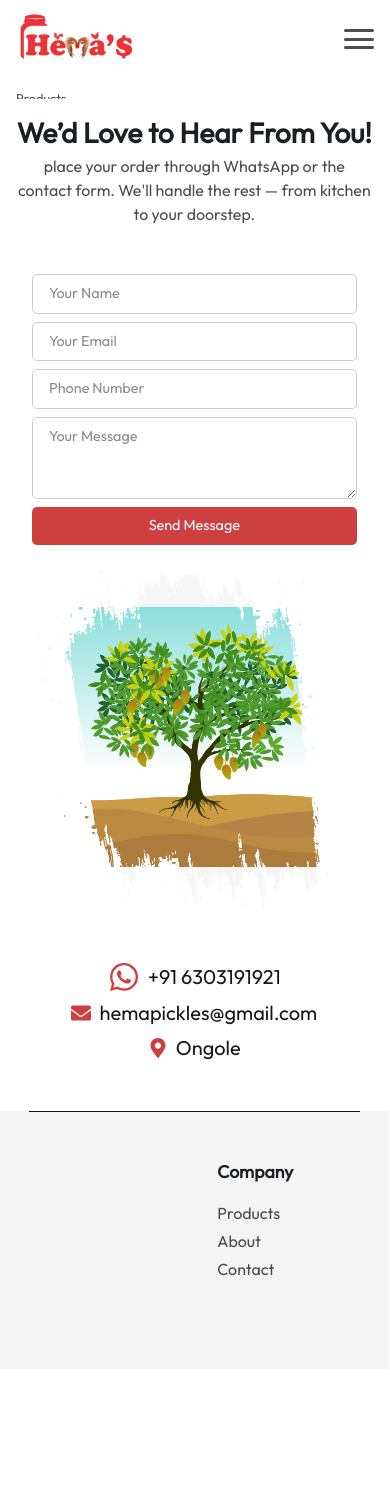
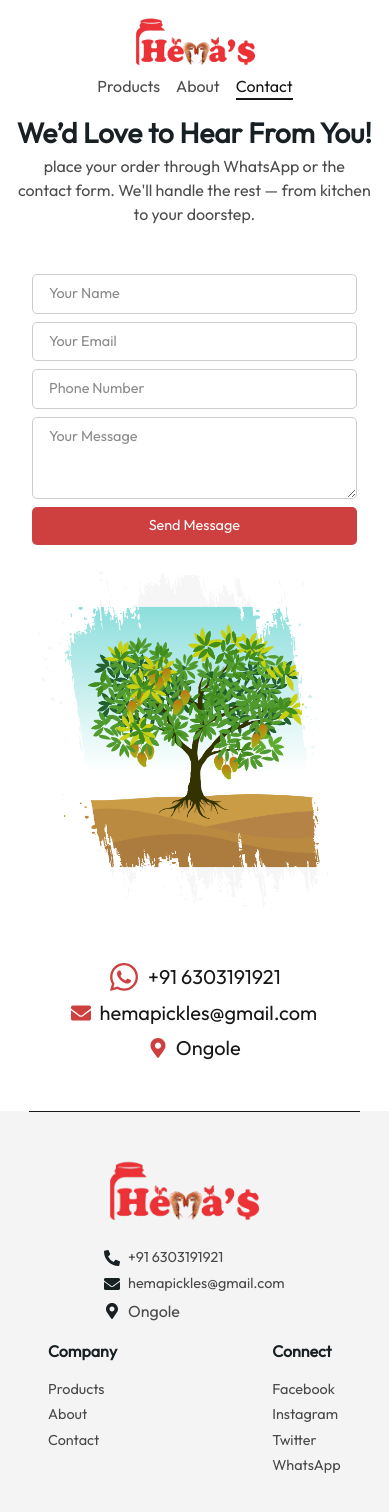
Before and after one commit to tarunappari/hema-pickles, a Next.js app: page /contact in a window 390 px wide. Shown: the top 1512 px of the page. Before the commit the page ends 1369 px from the top, so only its background shows below. Built offline with nearby package versions, Linux system fonts and the light colour scheme.

Commit message:
responsivesness is completed

```diff
--- a/components/common/Footer.jsx
+++ b/components/common/Footer.jsx
@@ -25,7 +25,7 @@ const Footer = () => {
                     </div>
                 </div>
             </div>
-            <div className={styles.footerLinksContainer}>
+            <div className={`${styles.footerLinksContainer} ${styles.desktopInfo}`}>
                 <div>
                     <h2>Company</h2>
                 </div>
@@ -35,7 +35,7 @@ const Footer = () => {
                     <Link href=''>Contact</Link>
                 </div>
             </div>
-            <div className={styles.footerLinksContainer}>
+            <div className={`${styles.footerLinksContainer} ${styles.desktopInfo}`}>
                 <div>
                     <h2>Connect</h2>
                 </div>
@@ -46,10 +46,29 @@ const Footer = () => {
                     <Link href="">WhatsApp</Link>
                 </div>
             </div>
-            {/* <div className={styles.footerInput}>
-                <input type="text" placeholder='Email Address' />
-                <button><RightArrow width={30} /></button>
-            </div> */}
+            <div className={styles.mobileInfo}>
+                <div className={styles.footerLinksContainer}>
+                    <div>
+                        <h2>Company</h2>
+                    </div>
+                    <div>
+                        <Link href=''>Products</Link>
+                        <Link href="">About</Link>
+                        <Link href=''>Contact</Link>
+                    </div>
+                </div>
+                <div className={styles.footerLinksContainer}>
+                    <div>
+                        <h2>Connect</h2>
+                    </div>
+                    <div>
+                        <Link href="">Facebook</Link>
+                        <Link href="">Instagram</Link>
+                        <Link href="">Twitter</Link>
+                        <Link href="">WhatsApp</Link>
+                    </div>
+                </div>
+            </div>
         </div >
     )
 }
--- a/components/common/Navbar.jsx
+++ b/components/common/Navbar.jsx
@@ -1,5 +1,5 @@
 "use client";
-import React, { useState } from 'react'
+import React from 'react'
 import styles from '@/styles/common/Navbar.module.scss'
 import Link from 'next/link';
 import { usePathname } from 'next/navigation';
@@ -8,21 +8,10 @@ import Image from 'next/image';
 
 
 const Navbar = () => {
-    const [isMobileMenuOpen, setIsMobileMenuOpen] = useState(false);
     const pathname = usePathname();
-
-    const toggleMobileMenu = () => {
-        setIsMobileMenuOpen(!isMobileMenuOpen);
-    };
-
-    const closeMobileMenu = () => {
-        setIsMobileMenuOpen(false);
-    };
 
     return (
         <div className={styles.container}>
-            {/* Desktop Layout */}
-            <div className={styles.desktopNav}>
             <div className={styles.title}>
                 <Link href='/'><Image src={logo} alt="logo" width={180} height={90} /></Link>
             </div>
@@ -32,49 +21,6 @@ const Navbar = () => {
                 <Link href="/contact" className={pathname === "/contact" ? styles.active : ""}>Contact</Link>
             </div>
         </div>
-
-            {/* Mobile Layout */}
-            <div className={styles.mobileNav}>
-                <div className={styles.mobileHeader}>
-                    <div className={styles.title}>
-                        <Link href='/'><Image src={logo} alt="logo" width={120} height={60} /></Link>
-                    </div>
-                    <button
-                        className={styles.hamburger}
-                        onClick={toggleMobileMenu}
-                        aria-label="Toggle menu"
-                    >
-                        <span className={`${styles.hamburgerLine} ${isMobileMenuOpen ? styles.open : ''}`}></span>
-                        <span className={`${styles.hamburgerLine} ${isMobileMenuOpen ? styles.open : ''}`}></span>
-                        <span className={`${styles.hamburgerLine} ${isMobileMenuOpen ? styles.open : ''}`}></span>
-                    </button>
-                </div>
-
-                <div className={`${styles.mobileLinks} ${isMobileMenuOpen ? styles.mobileLinksOpen : ''} ${pathname === "/about" ? styles.whiteLinks : ""}`}>
-                    <Link
-                        href="/products"
-                        className={pathname === "/products" ? styles.active : ""}
-                        onClick={closeMobileMenu}
-                    >
-                        Products
-                    </Link>
-                    <Link
-                        href="/about"
-                        className={pathname === "/about" ? styles.active : ""}
-                        onClick={closeMobileMenu}
-                    >
-                        About
-                    </Link>
-                    <Link
-                        href="/contact"
-                        className={pathname === "/contact" ? styles.active : ""}
-                        onClick={closeMobileMenu}
-                    >
-                        Contact
-                    </Link>
-                </div>
-            </div>
-        </div>
     )
 }
 
--- a/components/landingpage/Category.jsx
+++ b/components/landingpage/Category.jsx
@@ -8,6 +8,7 @@ import styles from '@/styles/landingpage/Category.module.scss'
 import { favProducts } from '@/data/data';
 import spiral from '@/public/assets/decors/spiral.png'
 import FadeInWhenVisible from '../animations/FadeInWhenVisible';
+import Link from 'next/link';
 
 const Category = () => {
   return (
@@ -16,20 +17,24 @@ const Category = () => {
         <h1 className='textGradient'>Shop By Category</h1>
         <div className={styles.categoryCardsContainer}>
           <FadeInWhenVisible direction="left" delay={0.25} effect='spring'>
+            <Link href={`/products`}>
               <div className={styles.categoryCard}>
                 <div className={styles.imgContainer}>
                   <Image src={non} alt='non-veg' />
                 </div>
                 <h3>Non-Veg Pickles </h3>
               </div>
+            </Link>
           </FadeInWhenVisible>
           <FadeInWhenVisible direction="right" delay={0.25} effect='spring'>
+            <Link href={`/products`}>
               <div className={styles.categoryCard}>
                 <div className={styles.imgContainer} >
                   <Image src={veg} alt='veg' />
                 </div>
                 <h3>Veg Pickles</h3>
               </div>
+            </Link>
           </FadeInWhenVisible>
         </div>
         <div className={styles.decor}>
@@ -44,6 +49,7 @@ const Category = () => {
         <div className={styles.favCards}>
           {favProducts.map((item, index) => (
             <FadeInWhenVisible direction='bottom' delay={index * 0.25} effect='spring' key={index}>
+              <Link href={`/products`}>
                 <div
 
                   className={`${styles.favCard} ${(index === 0) ? styles.favCard1 : ''
@@ -59,6 +65,7 @@ const Category = () => {
                     </div>
                   )}
                 </div>
+              </Link>
             </FadeInWhenVisible>
           ))}
         </div>
--- a/components/products/ProductsContainer.jsx
+++ b/components/products/ProductsContainer.jsx
@@ -17,7 +17,7 @@ const ProductsContainer = () => {
 
   return (
     <div className={styles.productsContainer}>
-      <div className={styles.productslistContainer}>
+      <div className={styles.productslistContainer} id='non'>
         <div className={styles.productTitle}>
           <h3>Hema Non-Veg Pickles</h3>
           <p>Bold Flavors. True Tradition. Every Bite Tells a Story.</p>
--- a/styles/common/Footer.module.scss
+++ b/styles/common/Footer.module.scss
@@ -8,16 +8,20 @@
   gap: 15rem;
   position: relative;
 
+  .mobileInfo {
+    display: none;
+  }
+
+  img {
+    z-index: 999;
+    padding-bottom: 1rem;
+  }
+
   .footerLinksContainer {
     & > div {
       display: flex;
       flex-direction: column;
       gap: 0.25rem;
-
-      img {
-        z-index: 999;
-        padding-bottom: 1rem;
-      }
 
       h2 {
         font-size: 1.1rem;
@@ -50,22 +54,6 @@
       color: var(--head);
     }
   }
-
-  .footerInput {
-    display: flex;
-    align-items: center;
-    border: 1px solid rgba(221, 219, 220, 1);
-    padding-left: 1rem;
-    input {
-      padding: 0.5rem 1rem;
-    }
-
-    button {
-      background-color: rgba(38, 38, 38, 1);
-      padding: 0.5rem;
-      cursor: pointer;
-    }
-  }
 }
 
 .footerContainer::before {
@@ -80,14 +68,14 @@
 @media (max-width: 1600px) {
   .footerContainer {
     padding: 3rem;
+    justify-content: space-around;
+    gap: 1rem;
 
     .footerLinksContainer {
       & > div {
-
-
         img {
           z-index: 999;
-          padding-bottom:2rem;
+          padding-bottom: 2rem;
         }
 
         h2 {
@@ -97,3 +85,47 @@
     }
   }
 }
+
+@media (max-width: 620px) {
+  .footerContainer {
+    padding: 3rem;
+    flex-direction: column;
+    align-items: center;
+    .desktopInfo{
+      display: none;
+    }
+
+    .mobileInfo{
+      display: flex;
+      justify-content: space-between;
+      align-items: flex-start;
+      width: 100%;
+    }
+    img {
+      width: 10rem;
+    }
+    .footerLinksContainer {
+      & > div {
+        h2 {
+          font-size: 1rem;
+        }
+
+        a {
+          font-size: 0.9rem;
+        }
+      }
+    }
+
+    .contactItem {
+      display: flex;
+      flex-direction: row !important;
+      align-items: center;
+      gap: 0.5rem;
+
+      .icon {
+        font-size: 1rem;
+        color: var(--head);
+      }
+    }
+  }
+}
--- a/styles/common/Navbar.module.scss
+++ b/styles/common/Navbar.module.scss
@@ -4,55 +4,20 @@
   z-index: 999;
   width: 100%;
   background-color: transparent;
+  display: flex;
+  justify-content: space-between;
+  align-items: center;
+  padding: 1rem 2rem;
 
-  // Desktop Navigation
-  .desktopNav {
-    display: flex;
-    justify-content: space-between;
-    padding: 1rem 4rem;
-    align-items: center;
-
-    & div {
-      display: flex;
-      gap: 1rem;
+  .title {
+    a:hover::after {
+      width: 0% !important;
     }
   }
 
-  // Mobile Navigation
-  .mobileNav {
-    display: none;
-    flex-direction: column;
-    padding: 1rem 2rem;
-  }
-
-  .mobileHeader {
+  & > div{
     display: flex;
-    justify-content: space-between;
-    align-items: center;
-    width: 100%;
-  }
-
-  .mobileLinks {
-    display: flex;
-    flex-direction: column;
     gap: 1rem;
-    padding: 1rem 0;
-    max-height: 0;
-    overflow: hidden;
-    transition: max-height 0.3s ease-in-out;
-  }
-
-  .mobileLinksOpen {
-    max-height: 200px;
-  }
-
-  .title {
-    font-weight: 700;
-    font-size: 2rem;
-
-    a:hover::after {
-      width: 0% !important;
-    }
   }
 
   svg {
@@ -114,90 +79,27 @@
   .whiteLinks .active::after {
     background-color: white !important;
   }
-
-  // Hamburger Menu Styles
-  .hamburger {
-    display: flex;
-    flex-direction: column;
-    justify-content: space-around;
-    width: 30px;
-    height: 25px;
-    background: transparent;
-    border: none;
-    cursor: pointer;
-    padding: 0;
-    z-index: 1000;
-  }
-
-  .hamburgerLine {
-    width: 100%;
-    height: 3px;
-    background-color: var(--para);
-    border-radius: 2px;
-    transition: all 0.3s ease-in-out;
-    transform-origin: center;
-  }
-
-  .hamburgerLine.open:nth-child(1) {
-    transform: rotate(45deg) translate(6px, 6px);
-  }
-
-  .hamburgerLine.open:nth-child(2) {
-    opacity: 0;
-  }
-
-  .hamburgerLine.open:nth-child(3) {
-    transform: rotate(-45deg) translate(6px, -6px);
-  }
-
-  // White theme hamburger
-  .whiteLinks .hamburgerLine {
-    background-color: white !important;
-  }
 }
 
 // Mobile Responsive Styles
 @media (max-width: 768px) {
   .container {
-    .desktopNav {
-      display: none;
-    }
 
-    .mobileNav {
-      display: flex;
-    }
+  .title {
 
-    .mobileLinks {
-      a {
-        font-size: 0.9rem;
-        padding: 0.5rem 0;
-        border-bottom: 1px solid rgba(0, 0, 0, 0.1);
-
-        &:last-child {
-          border-bottom: none;
-        }
-      }
-    }
-
-    .whiteLinks .mobileLinks a {
-      border-bottom-color: rgba(255, 255, 255, 0.2);
+    img{
+      width: 8rem;
     }
   }
+
+  a{
+    font-size: 1rem;
+  }
+}
 }
 
-@media (max-width: 480px) {
-  .container {
-    .mobileNav {
-      padding: 0.75rem 1rem;
-    }
-
-    .title {
-      font-size: 1.5rem;
-    }
-
-    .mobileLinks a {
-      font-size: 0.8rem;
-      padding: 0.4rem 0;
-    }
+@media (max-width: 450px) {
+  .container{
+    flex-direction: column;
   }
 }
```
Also changed, not shown: styles/landingpage/HeroSection.module.scss (+7 -1 lines), styles/products/ProductsHero.module.scss (+7 -1 lines). Lines whose indentation alone changed are shown as unchanged.
